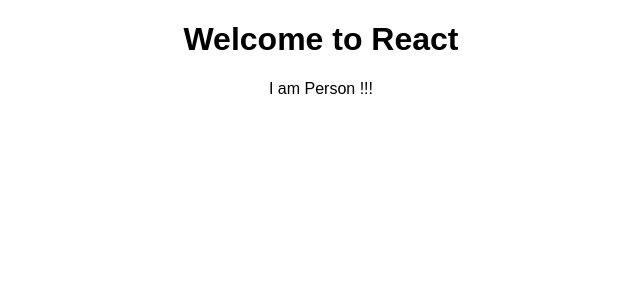
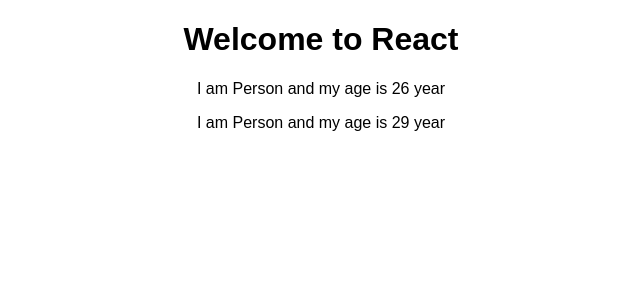
Before and after one commit to ecoworld007/react-complete-guide, a React (Create React App) app: page / in a window 1280 px wide. Shown: the top 300 px of the page, without its empty margins (319-959 px from the left). Built offline with nearby package versions, Linux system fonts and the light colour scheme.

Commit message:
outputing dynamic content

```diff
--- a/src/App.js
+++ b/src/App.js
@@ -7,6 +7,7 @@ class App extends Component {
       <div className="App">
           <h1>Welcome to React</h1>
           <Person/>
+          <Person/>
       </div>
     );
     // return React.createElement('div', {className: 'App'}, React.createElement('h1', null, 'Welcome to React'));
--- a/src/Person/Person.js
+++ b/src/Person/Person.js
@@ -2,7 +2,7 @@ import React from 'react';
 
 const person = () => {
   return (
-    <p>I am Person !!!</p>
+    <p>I am Person and my age is {Math.floor(Math.random()*30)} year</p>
   )
 }
 
```
